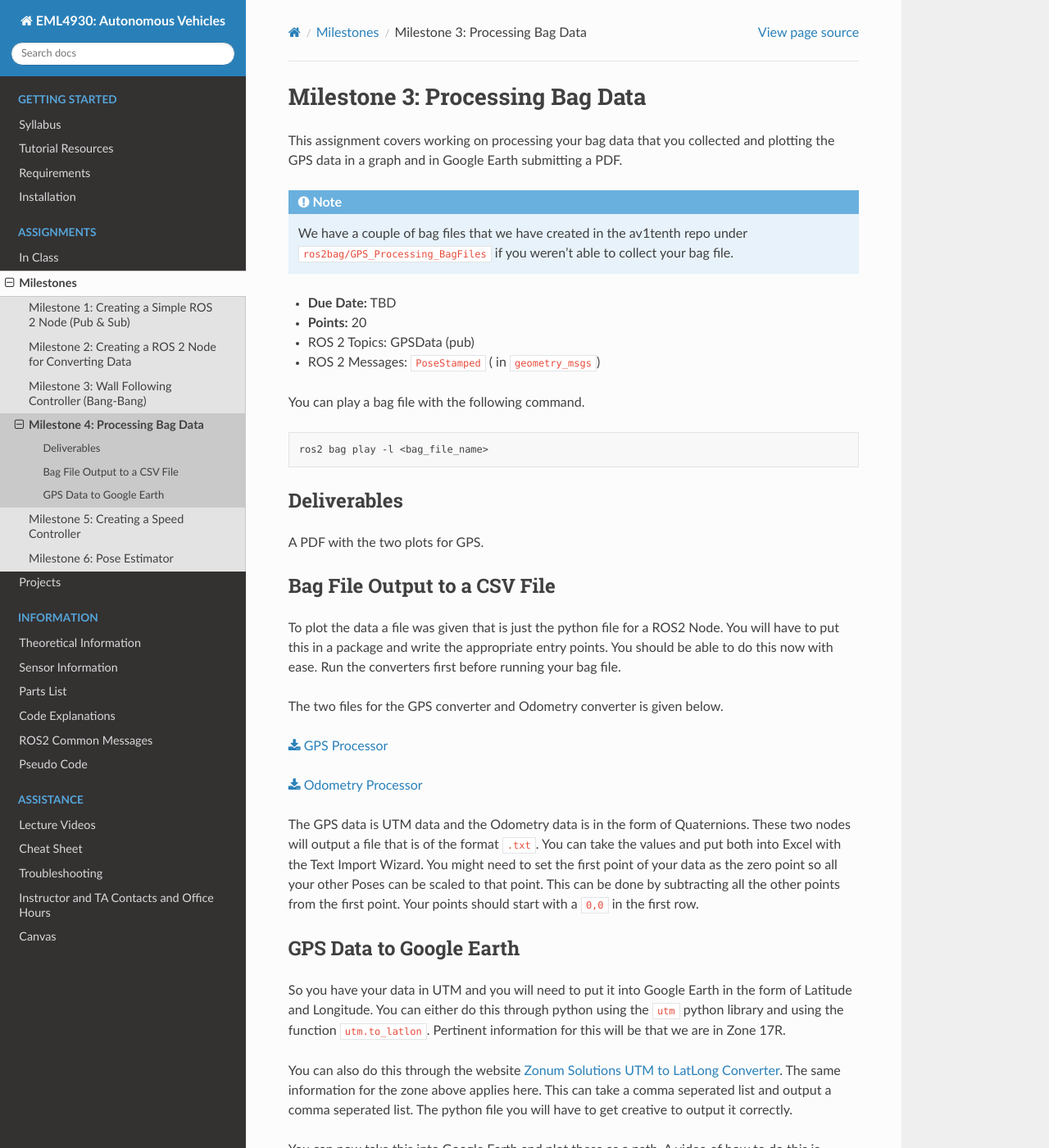
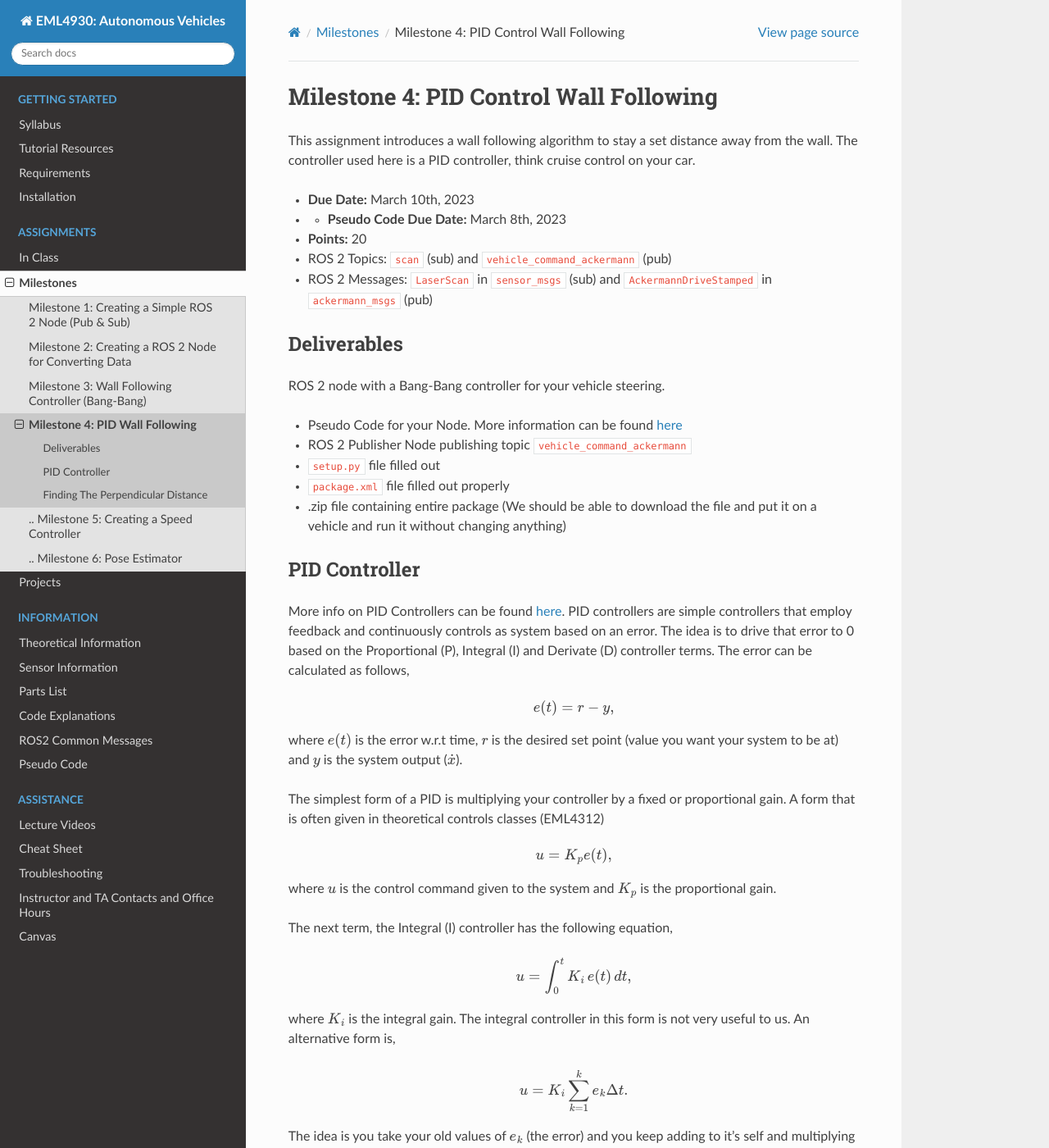
Before and after one commit to av-mae-uf/av1tenth-docs, a Sphinx documentation site: the page built from docs/assignments/milestones/milestone4.rst, in a window 1280 px wide and 1400 px high. Shown: the whole window at 82% size. Built offline with Sphinx 7.4.7 and the Read the Docs theme 2.0.0, drawn with Linux system fonts in a browser that asks for light colours; some of the changed text lies outside the part shown.

Commit message:
Adding Milestone4 PID Control

```diff
--- a/docs/assignments/milestones/milestone.rst
+++ b/docs/assignments/milestones/milestone.rst
@@ -12,6 +12,6 @@ Milestone information for the EML4930 AV Class are available here. The assignmen
    Milestone 1: Creating a Simple ROS 2 Node (Pub & Sub) <milestone1>
    Milestone 2: Creating a ROS 2 Node for Converting Data <milestone2>
    Milestone 3: Wall Following Controller (Bang-Bang) <milestone3>
-   Milestone 4: Processing Bag Data <milestone4>
-   Milestone 5: Creating a Speed Controller <milestone5>
-   Milestone 6: Pose Estimator <milestone6>
+   Milestone 4: PID Wall Following <milestone4>
+   .. Milestone 5: Creating a Speed Controller <milestone5>
+   .. Milestone 6: Pose Estimator <milestone6>
--- a/docs/assignments/milestones/milestone4.rst
+++ b/docs/assignments/milestones/milestone4.rst
@@ -1,59 +1,136 @@
-Milestone 3: Processing Bag Data
+Milestone 4: PID Control Wall Following
 ======================================================
 
-This assignment covers working on processing your bag data that you collected and plotting the GPS data in a graph and in Google Earth submitting a PDF.
+This assignment introduces a wall following algorithm to stay a set distance away from the wall. The controller used here is a PID controller, think
+cruise control on your car.
 
-.. note:: We have a couple of bag files that we have created in the av1tenth repo under ``ros2bag/GPS_Processing_BagFiles`` if you weren't able to collect your bag file.
-
-* **Due Date:** TBD
+* **Due Date:** March 10th, 2023
+* * **Pseudo Code Due Date:** March 8th, 2023
 * **Points:** 20
-* ROS 2 Topics: GPSData (pub)
-* ROS 2 Messages: ``PoseStamped`` ( in ``geometry_msgs``)
-
-You can play a bag file with the following command.
-
-.. code-block:: bash
-
-    ros2 bag play -l <bag_file_name>
+* ROS 2 Topics: ``scan`` (sub) and ``vehicle_command_ackermann`` (pub)
+* ROS 2 Messages: ``LaserScan`` in ``sensor_msgs`` (sub) and ``AckermannDriveStamped`` in ``ackermann_msgs`` (pub)
 
 Deliverables
 ^^^^^^^^^^^^
-A PDF with the two plots for GPS.
+ROS 2 node with a Bang-Bang controller for your vehicle steering.
 
-Bag File Output to a CSV File
-^^^^^^^^^^^^^^^^^^^^^^^^^^^^^
+* Pseudo Code for your Node. More information can be found `here <../../information/code/pseudocode.html>`_
+* ROS 2 Publisher Node publishing topic ``vehicle_command_ackermann``
+* ``setup.py`` file filled out
+* ``package.xml`` file filled out properly
+* .zip file containing entire package (We should be able to download the file and put it on a vehicle and run it without changing anything)
 
-To plot the data a file was given that is just the python file for a ROS2 Node. You will have to put this in a package and write the appropriate entry points. You should be
-able to do this now with ease. Run the converters first before running your bag file.
+PID Controller
+^^^^^^^^^^^^^^^^^^^^
 
-The two files for the GPS converter and Odometry converter is given below.
+More info on PID Controllers can be found `here <../../information/theoryinfo/pid.html>`_. PID controllers are simple controllers that employ feedback and continuously controls
+as system based on an error. The idea is to drive that error to 0 based on the Proportional (P), Integral (I) and Derivate (D) controller terms. The error
+can be calculated as follows,
 
-:download:`GPS Processor <milestone_files/process_GPSData_bagfile.py>`
+.. math::
 
-:download:`Odometry Processor <milestone_files/process_Odom_bagfile.py>`
+    e(t) = r - y,
 
-The GPS data is UTM data and the Odometry data is in the form of Quaternions. These two nodes will output a file that is of the format ``.txt``. You can take the values and put both into Excel with the Text Import Wizard.
-You might need to set the first point of your data as the zero point so all your other Poses can be scaled to that point. This can be done by subtracting all the other points from the first
-point. Your points should start with a ``0,0`` in the first row.
+where :math:`e(t)` is the error w.r.t time, :math:`r` is the desired set point (value you want your system to be at) and :math:`y` is the system output (:math:`\dot{x}`).
 
-GPS Data to Google Earth
-^^^^^^^^^^^^^^^^^^^^^^^^
+The simplest form of a PID is multiplying your controller by a fixed or proportional gain. A form that is often given in theoretical controls classes (EML4312)
 
-So you have your data in UTM and you will need to put it into Google Earth in the form of Latitude and Longitude. You can either do this through python using the ``utm`` python
-library and using the function ``utm.to_latlon``. Pertinent information for this will be that we are in Zone 17R.
+.. math::
 
-You can also do this through the website `Zonum Solutions UTM to LatLong Converter <http://www.zonums.com/online/coords/cotrans.php?module=14>`_. The same information for the zone above applies here.
-This can take a comma seperated list and output a comma seperated list. The python file you will have to get creative to output it correctly.
+    u = K_p e(t),
 
-You can now take this into Google Earth and plot these as a path. A video of how to do this is located `here <../../assistance/videos.html>`_
+where :math:`u` is the control command given to the system and :math:`K_p` is the proportional gain.
 
-..
-    Odometry to RViz
-   To show your data in RViz, you can run the bag file, open RViz, add and then By Topic and you should see a message called odometry being published. You will need to change the frame to ``odom`` for this to work in RViz.
-    You should now see your orientation plotted as an arrow changing continuously and overlapping.
+The next term, the Integral (I) controller has the following equation,
+
+.. math::
+
+    u = \int_{0}^{t} K_i \, e(t) \, dt,
+
+where :math:`K_i` is the integral gain. The integral controller in this form is not very useful to us. An alternative form is,
+
+.. math::
+
+    u = K_i \sum_{k=1}^{k} e_k \Delta t.
+
+The idea is you take your old values of :math:`e_k` (the error) and you keep adding to it's self and multiplying by a fixed integral gain :math:`K_i`.
+:math:`\Delta t` is just taking your current :math:`t_k` and subtracting the old one (previous iteration) :math:`t_{k-1}`, where :math:`k^th` is the current iteration.
+
+.. note:: :math:`\Delta t` Can and probably should be set to a constant value of 10Hz or 0.1s.
+
+You will need to window your integral controller, i.e. only sum up the last certain amount of error values. Usually for our case it could be around 100 to 200 values.
+
+.. hint:: Storing the errors as a list and then summing them up will be the easiest method to achieve this. You can also use the ``pop()`` function in python to remove a certain value from a list.
+
+The final term is the derivative (D) controller which multiplies a gain by the derivative or slope of your error over time. The equation of this controller would be
+
+.. math::
+
+    u = \dfrac{d}{dt} e(t) K_d.
+
+where :math:`K_d` is the derivative gain. A more useful form of this controller is,
+
+.. math::
+
+    u = K_d \dfrac {e_k - e_{k-1} } {t_k - (t_{k-1})}
+
+A full Proportional, Integral and Derivate (PID) controller is essentially just mashing all three controllers together and has the following equation,
+
+.. math::
+
+    u = K_p e(t) + \int_{0}^{t} K_i \, e(t) \, dt + \dfrac{d}{dt} e(t) K_d
+
+or
+
+.. math::
+
+    u = K_p e_k + K_i \sum_{k=1}^{k} e_k \Delta t + K_d \dfrac {e_k - e_{k-1} } {t_k - (t_{k-1})}.
+
+You do not need to use the full PID controller you can use PI or PD controllers as well or other formats. See which one works best and use that for your controller.
+
+You will need to assign a :code:`self.var` to store your old values of integral addition errors time and error. You will then use the :math:`u` message as the ``vehicle_command_angle`` value.
+
+.. warning:: Remember that the car has actuation limits on the steering to be between -45 and 45.
+
+.. note:: You can change the order as needed to get a certain positive or negative value.
+
+.. hint:: Try to get the right turn to be positive and the left turn as negative. Using the ``numpy.sign()`` function should make this trivial. Just ensure you filter out ``NaN`` values with ``np.isnan()``.
+
+Finding The Perpendicular Distance
+^^^^^^^^^^^^^^^^^^^^^^^^^^^^^^^^^^
+
+To find the perpendicular distance, first the angle alpha as shown in the figure below has to be found.
+
+.. figure:: milestone_files/perpdistance.png
+    :alt: Geometry for Perpendicular Distance
+    :width: 75%
 
 
+    Figure 1: Geometry for Perpendicular Distance
 
 
+:math:`\alpha` can be found using the following:
 
-    That's pretty much all you need to be successful in completing this milestone. If you have any problems `contact the TA's or Instructor <../../assistance/contact.html>`_.
+.. math::
+
+    \alpha = \arctan \left( \frac{d_{offset} \cos \theta - d}{d_{offset} \sin \theta} \right)
+
+where :math:`\theta` is the offset angle you chose from the right side of the car, with :math:`d_{offset}` being the offset distance and :math:`d` as the perpendicular distance from the vehicle coordinate system.
+
+Next you can simply find the perpendicular distance :math:`D_{perp}` by using the following
+
+.. math::
+
+    D_{perp} = d \cos \alpha
+
+Now, you cannot simply use the perpendicular distance as with this the car will not be able to react quickly enough causing overshoots. To counteract this,
+a look ahead distance :math:`L` is established. You can use this :math:`L` to find a perpendicular distance to add as such
+
+.. math::
+
+    D_{perp+L} = L \sin \alpha + D_{perp}
+
+
+.. hint:: You :math:`L` should be between 10 and to 30 cm in front of the car and :math:`\theta` should be between 15 and 30 degrees from the cars perpendicular.
+
+.. warning:: Set your values for speed to be relatively slow, around 1m/s. Any faster it could possibly crash into the wall. Also do note the faster you go, the larger your look ahead distance :math:`L` needs to be.
```
Also changed, not shown: docs/assignments/milestones/milestone4 copy.rst (added, +59 -0 lines).
